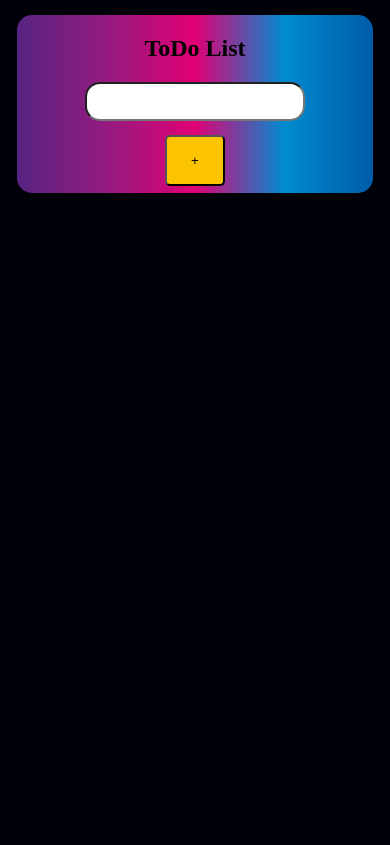
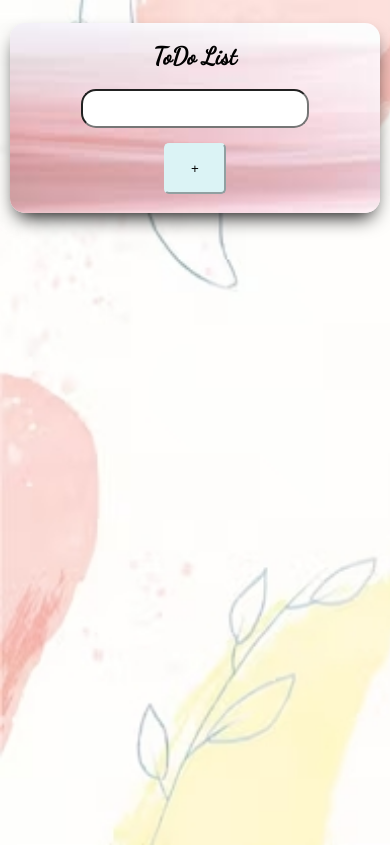
Before and after one commit to martinez-guillaume/todo-list--with-Javascript, a plain HTML site: page index.html in a window 390 px wide. Drawn offline with Linux system fonts and the light colour scheme.

Commit message:
commit new design
adding new design and full responsive design , button

```diff
--- a/index.html
+++ b/index.html
@@ -5,6 +5,7 @@
     <meta http-equiv="X-UA-Compatible" content="IE=edge">
     <meta name="viewport" content="width=device-width, initial-scale=1.0">
     <link rel="stylesheet" href="style.css">
+     <link href="https://fonts.googleapis.com/css2?family=Dancing+Script&display=swap" rel="stylesheet">
     <title>Document</title>
 </head>
 
@@ -23,11 +24,12 @@
     <button id="additionner">+</button>
     </div>
 
+    <div id="list_tache">
+    </div>
 
 
-    <div id="list_tache">
-    </div>
 </main>
+
 <script src="main.js"></script>
 </body>
 </html>
--- a/main.js
+++ b/main.js
@@ -1,5 +1,5 @@
 var input= document.getElementById("input");
-input.maxLength="21";
+input.maxLength="20";
 var btnAdd= document.getElementById("additionner");
 var listTache = document.getElementById('list_tache')
 
@@ -34,24 +34,42 @@ deleteBtn.addEventListener('click', function(){
 
      editBtn.addEventListener('click',function() {
 
-      listTache2 = this.parentNode;
-      console.log(listTache2)
+       listTache2 = this.parentNode;
+
        var newInput=document.createElement('input');
        newInput.id="inputModif";
-       newInput.maxLength="21";
+       newInput.maxLength="20";
        newInput.value = titreDeTache.textContent;
-       console.log(titreDeTache.textContent)
 
        listTache2.replaceChild(newInput,listTache2.childNodes[0]);
 
 
-      var sortie = document.getElementById("inputModif")
+       var sortie = document.getElementById("inputModif")
 
-      newInput.addEventListener('focusout', function() {
+       var validBtn = document.createElement('button')
+       validBtn.textContent = "Valider";
+
+
+
+      validBtn.addEventListener('click', function() {
+        if (newInput.value === '') {
+          alert("Le champ d'entrée ne peut pas être vide!");
+          return;
+        }
+        listeTache2 = this.parentNode
         var nouveauTitreDeTache = document.createElement('p');
         nouveauTitreDeTache.textContent = newInput.value;
         listTache2.replaceChild(nouveauTitreDeTache, newInput);
+        listTache2.removeChild(validBtn);
+         listTache2.appendChild(editBtn);
+        // listTache2.replaceChild(nouveauTitreDeTache, newInput);
+
+
     });
+
+
+    listTache2.appendChild(validBtn);
+    listTache2.removeChild(editBtn);
 })
 
 
--- a/style.css
+++ b/style.css
@@ -1,53 +1,86 @@
+*{
+    padding:0%;
+    margin:0%;
+}
+main{
+    background-image: url("fond-dessine-main-taches-aquarelles-naturelles-feuilles_91008-86.jpg");
+    background-size: cover;
+    background-repeat: no-repeat;
+    width: 100%;
+    padding-top:3%;
+    padding-bottom: 24%;
+}
 #container1{
     display: flex;
-flex-direction: column;
-align-items: center;
+    flex-direction: column;
+    align-items: center;
     justify-content: space-between;
     width:50%;
-    background: rgb(87,36,129);
-    background: linear-gradient(90deg, rgba(87,36,129,1) 0%, rgba(148,27,128,1) 25%, rgba(224,0,116,1) 50%, rgba(0,139,208,1) 75%, rgba(0,92,168,1) 100%);
+    background-image: url("téléchargement-pastel-rose.jfif");
+    background-repeat: no-repeat;
+    background-size: cover;
+    /* background: rgb(87,36,129);
+    background: linear-gradient(90deg, rgba(87,36,129,1) 0%, rgba(148,27,128,1) 25%, rgba(224,0,116,1) 50%, rgba(0,139,208,1) 75%, rgba(0,92,168,1) 100%); */
     margin:auto;
     border-radius: 15px;
-    margin-bottom: 2%;
-    padding:0 0 1% 0;
+    margin-bottom: 3%;
+    padding:0 0 2% 0;
+    box-shadow: rgb(0, 0, 0) 0px 10px 20px -7px;
 }
 #tache{
     display: flex;
     justify-content: space-evenly;
     align-items: center;
     width:50%;
-    background: rgb(87,36,129);
-    background: linear-gradient(90deg, rgba(87,36,129,1) 0%, rgba(148,27,128,1) 25%, rgba(224,0,116,1) 50%, rgba(0,139,208,1) 75%, rgba(0,92,168,1) 100%);
+    background-color: rgb(254, 247, 207);
     margin:auto;
     border-radius: 15px;
     margin-bottom: 2%;
     height:6vh;
     padding:1% 0 1% 0;
+    box-shadow: rgb(0, 0, 0) 0px 10px 20px -7px;
 }
-
+h2{
+    padding-top:5%;
+    padding-bottom:5%;
+    font-family:dancing script ;
+    text-decoration: underline;
+    text-underline-offset: 40%;
+}
 #inputModif{
     padding: 10px;
 }
-body{
-    background-color: #000008;
-}
+
 #input{
     border-radius: 15px;
     padding:10px;
     width:40%;
 }
 #additionner{
-    margin-top:2%;
+    margin-top:5%;
     width:10%;
     height:5vh;
     border-radius: 5px;
-    background-color: #fcc400;
+    background-color: rgb(219, 243, 245);
     margin-bottom:1%;
+    border-color: rgb(219, 243, 245)
+}
+#additionner:hover{
+    background-color: rgb(168, 236, 230);
+    box-shadow: rgb(0, 0, 0) 0px 10px 20px -7px;
+    border-color: rgb(168, 236, 230);
 }
 button{
+    border-color: rgb(219, 243, 245);
     border-radius: 5px;
     padding:1%;
-    background-color: #fcc400;
+    background-color: rgb(219, 243, 245);
+
+}
+button:hover{
+    background-color: rgb(168, 236, 230);
+    border-color: rgb(168, 236, 230);
+    box-shadow: rgb(0, 0, 0) 0px 10px 20px -7px;
 }
 p{
     background-color: #ffffff;
@@ -56,36 +89,37 @@ p{
     border-radius: 5px;
 
 }
-main{
-    border:2px solid #fcc400;
-    width:80%;
-    margin: auto;
-    padding:2%;
-    border-radius: 10px;
-}
+
 #inputModif{
     width:15%;
     background-color: #ffffff;
 }
+@media(max-width:1050px){
+    #container1{
+        width:80%;
+    }
+    #tache{
+        width:80%;
+    }
+}
 @media (max-width:600px){
     #container1{
         width:95%;
-        margin-bottom:5%;
-
+        margin-bottom:7%;
+        margin-top:3%;
+        padding-bottom:4%;
+    }
+     main{
+        padding-bottom:86%;
     }
     #input{
       width:55%;
     }
+   h2{
+    text-underline-offset: 25%;
+   }
 
-    main{
-        width:100%;
-        border:none;
-        padding-right:0;
-        padding-left:0;
-
-    }
     #tache{
-
         width:95%;
         margin-bottom:5%;
         padding-bottom:2%;
@@ -95,7 +129,22 @@ main{
         width:17%;
         height:6vh;
         margin-top:4%;
-
+    }
+}
+@media (max-width:391px){
+    h2{
+        text-decoration: none;
+       }
+       main{
+        padding-bottom:155%;
+    }
+}
+@media (max-width:361px){
+    h2{
+        text-decoration: none;
+       }
+       main{
+        padding-bottom:143%;
     }
 }
 @media (max-height:400px){
```
Also changed, not shown: fond-dessine-main-taches-aquarelles-naturelles-feuilles_91008-86.jpg (added), téléchargement-pastel-rose.jfif (added).
